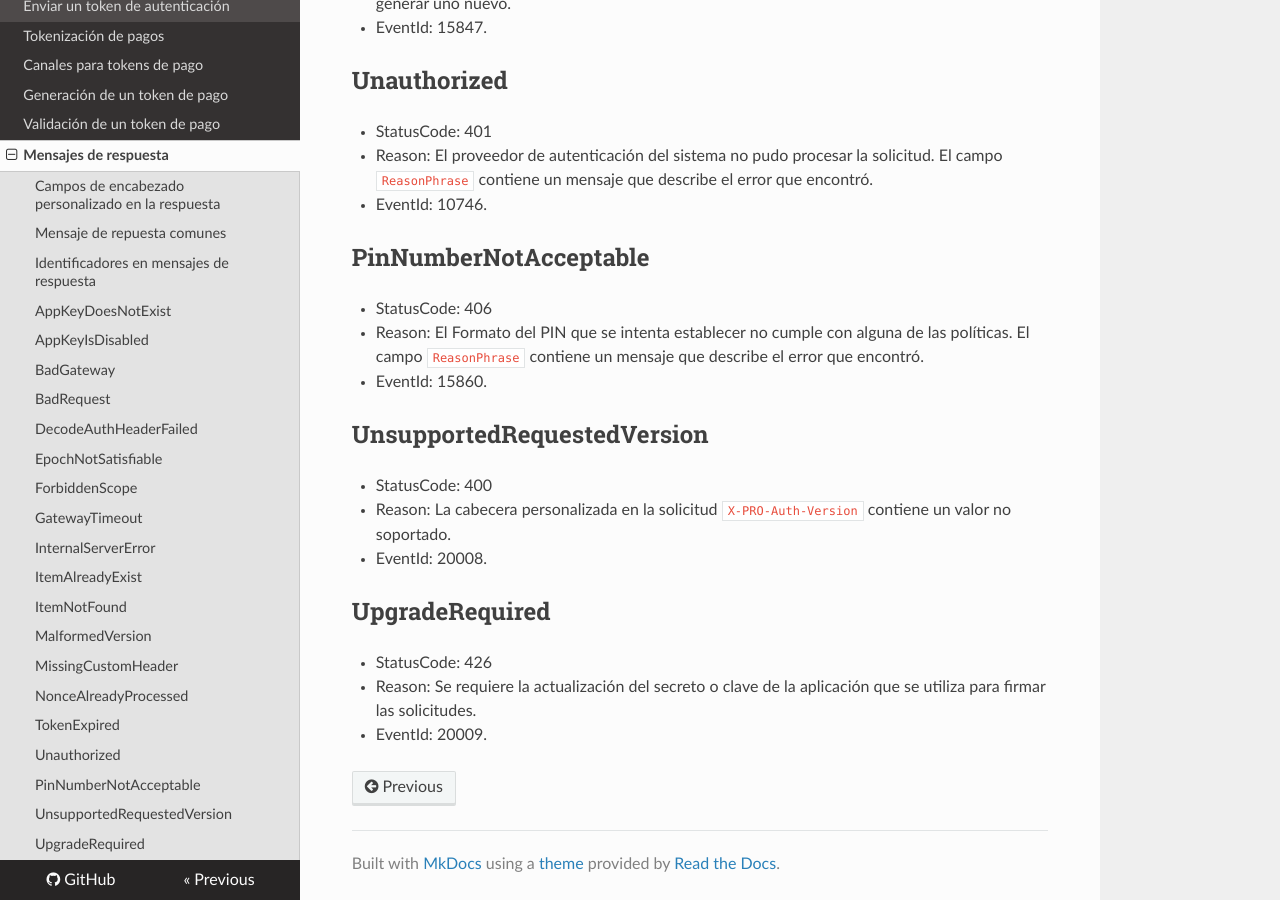
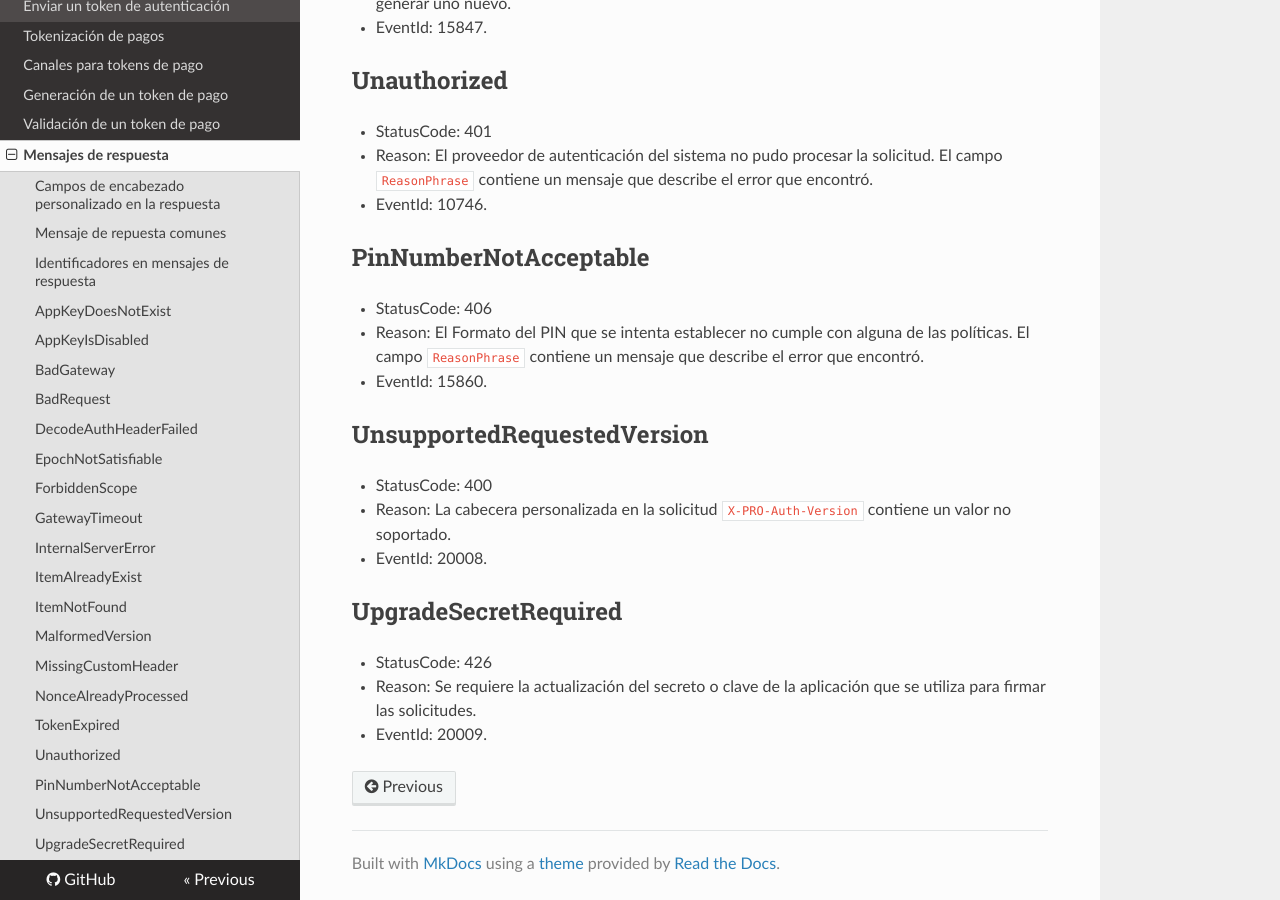
Before and after one commit to menchi2000/Aspen, an MkDocs documentation site: the page built from docs/Responses.md, in a window 1280 px wide and 900 px high, scrolled down 4072 px. Built offline with MkDocs 1.6.1, drawn with Linux system fonts in a browser that asks for light colours; nearby versions of some CDN libraries; old or Windows-style settings are respelled for this version of MkDocs.

Commit message:
Update Responses.md

```diff
--- a/docs/Responses.md
+++ b/docs/Responses.md
@@ -146,7 +146,7 @@ La cabecera personalizada de respuesta `X-PRO-Response-Help` puede contener algu
 - Reason: La cabecera personalizada en la solicitud `X-PRO-Auth-Version` contiene un valor no soportado.
 - EventId: 20008.
 
-## UpgradeRequired
+## UpgradeSecretRequired
 
 - StatusCode: 426
 - Reason: Se requiere la actualización del secreto o clave de la aplicación que se utiliza para firmar las solicitudes.
```
